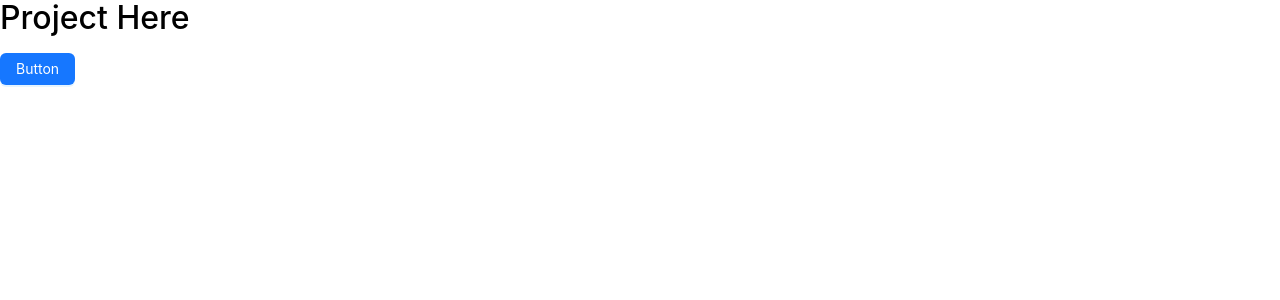
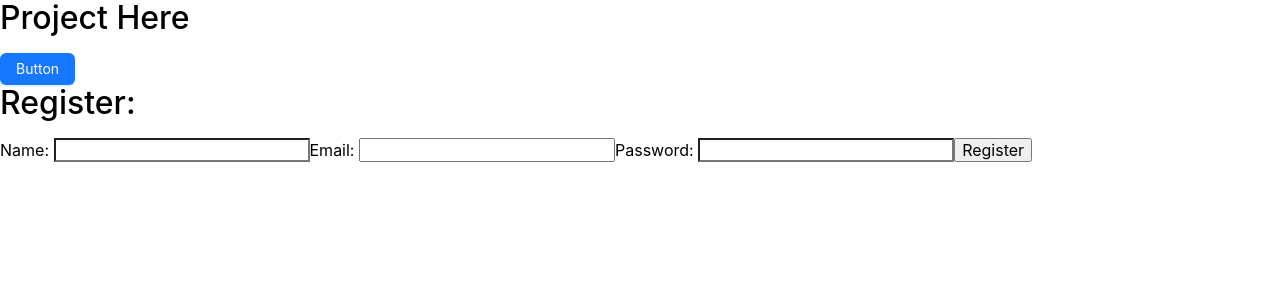
Before and after one commit to tuszmak/ecosampler, a React (Create React App) app in the folder src/frontend/: page /register in a window 1280 px wide. Before the commit this address had no page. Shown: the top 300 px of the page. Built offline with nearby package versions, Linux system fonts and the light colour scheme.

Commit message:
create initial user registration

```diff
--- a/src/frontend/src/App.js
+++ b/src/frontend/src/App.js
@@ -1,15 +1,19 @@
-import { Routes, Route } from 'react-router-dom'
+import {Routes, Route} from 'react-router-dom'
 import Sample from './Sample';
-import { Button } from 'antd';
+import {Button} from 'antd';
 import 'antd/dist/reset.css';
+import Login from "./Login";
+import Register from "./Register";
 
 function App() {
     return (
         <div className="App">
             <h1>Project Here</h1>
-      <Button type="primary">Button</Button>
+            <Button type="primary" onClick={(e) => console.log(e.target.value)}>Button</Button>
             <Routes>
-        <Route path='/' element={<Sample />} />
+                <Route path='/' element={<Sample/>}/>
+                <Route path={"/login"} element={<Login/>}/>
+                <Route path={"register"} element={<Register/>}/>
             </Routes>
         </div>
     );
--- /dev/null
+++ b/src/frontend/src/Login.js
@@ -0,0 +1,15 @@
+const Login = () => {
+    return (
+        <div>
+            <h1>Login</h1>
+            <div>
+                <label htmlFor={"email"}>Email: </label>
+                <input name={"email"} type={"email"}/>
+                <label htmlFor={"password"}>Password: </label>
+                <input name={"password"} type={"password"}/>
+            </div>
+        </div>
+    )
+}
+
+export default Login;
--- /dev/null
+++ b/src/frontend/src/Register.js
@@ -0,0 +1,67 @@
+import {useState, useEffect} from "react";
+
+const Register = () => {
+    const [newUser, setNewUser] = useState({
+        name: "",
+        email: "",
+        password: ""
+    });
+
+    const validateSubmit = () => true;
+
+    useEffect(() => {
+        console.log(newUser);
+    }, [newUser]);
+
+    const onSubmit = (e) => {
+        e.preventDefault(); // prevent the form from submitting normally
+        fetch("http://localhost:8080/api/v1/user", {
+            method: "POST",
+            headers: {
+                "Content-Type": "application/json"
+            },
+            body: JSON.stringify(newUser)
+        })
+    }
+
+    return (
+        <div>
+            <h1>Register: </h1>
+            <form onSubmit={(e) => onSubmit(e)}>
+                <label htmlFor={"name"}>Name: </label>
+                <input
+                    name={"name"}
+                    type="text"
+                    value={newUser.name}
+                    onChange={(e) =>
+                        setNewUser({...newUser, name: e.target.value})
+                    }
+                />
+                <label htmlFor={"email"}>Email: </label>
+                <input
+                    name={"email"}
+                    type={"email"}
+                    value={newUser.email}
+                    onChange={(e) =>
+                        setNewUser({...newUser, email: e.target.value})
+                    }
+                />
+                <label htmlFor={"password"}>Password: </label>
+                <input
+                    name={"password"}
+                    type={"password"}
+                    value={newUser.password}
+                    onChange={(e) =>
+                        setNewUser({...newUser, password: e.target.value})
+                    }
+                />
+                <button type="submit" disabled={!validateSubmit()}>
+                    Register
+                </button>
+            </form>
+        </div>
+    );
+};
+
+
+export default Register;
```
Lines whose indentation alone changed are shown as unchanged.
